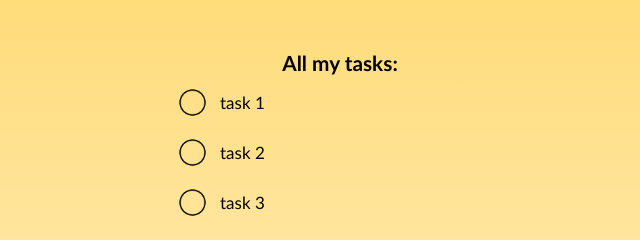
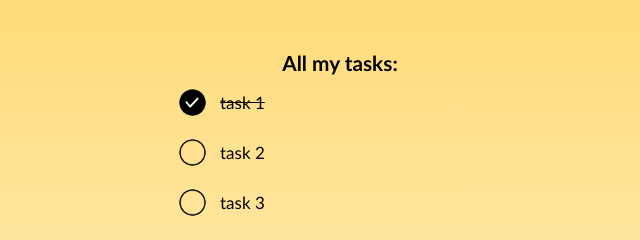
Before and after one commit to isharghura/todolist, a plain HTML site: page index.html in a window 1280 px wide. Shown: the top 240 px of the page, 300-940 px from the left. Drawn offline with Linux system fonts and the light colour scheme.

Commit message:
Add files via upload

```diff
--- a/index.html
+++ b/index.html
@@ -13,7 +13,7 @@
     <div class="box">
         <h1>All my tasks: </h1>
         <ul id="list-container">
-            <li>task 1</li>
+            <li class="checked">task 1</li>
             <li>task 2</li>
             <li>task 3</li>
         </ul>
--- a/style.css
+++ b/style.css
@@ -39,11 +39,20 @@ ul li::before{
     height: 35px;
     width: 35px;
     border-radius: 50%;
-    background-image: url("images/circle.png");
+    background-image: url("images/unchecked.png");
     background-size: cover;
     background-position: center;
     left:-45px;
     top: 10px;
+}
+
+ul li.checked{
+    color: #000;
+    text-decoration: line-through;
+}
+
+ul li.checked::before{
+    background-image: url("images/checked.png");
 }
 
 .row{
```
Also changed, not shown: images/checked.png (added), images/unchecked.png (added).
